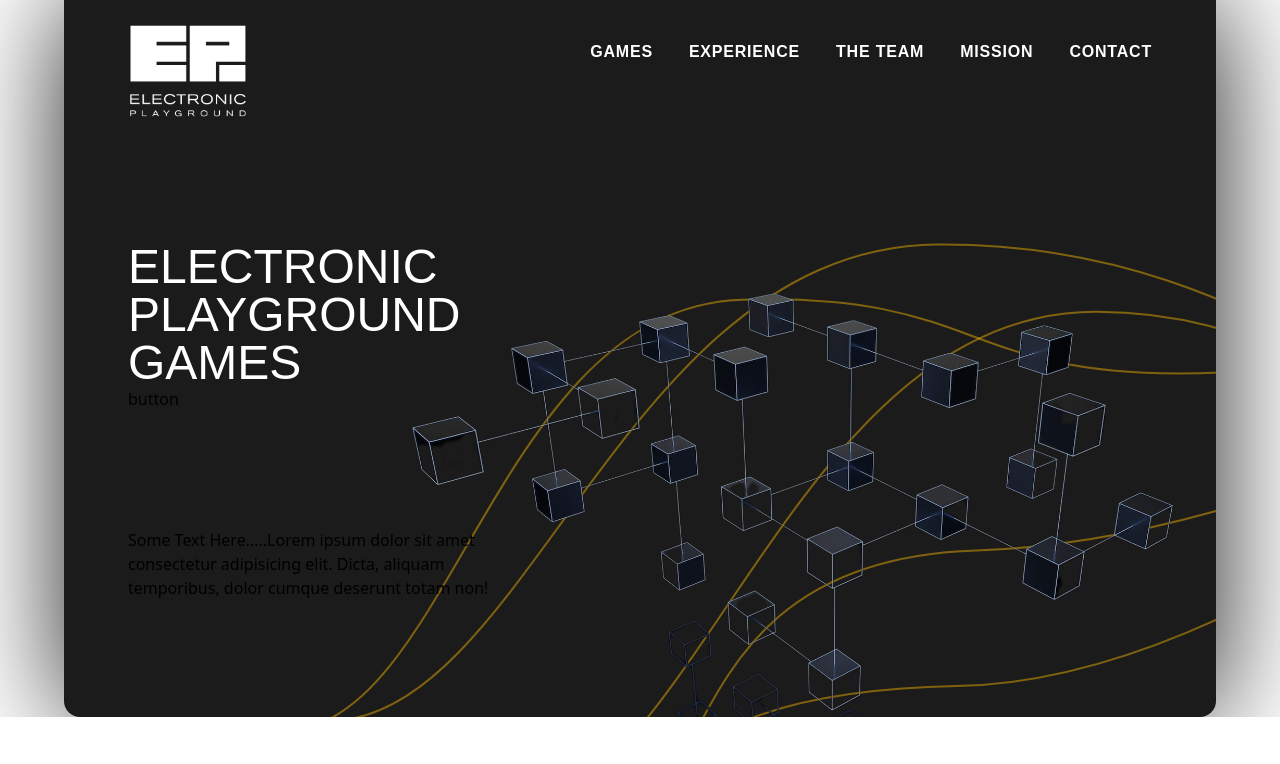
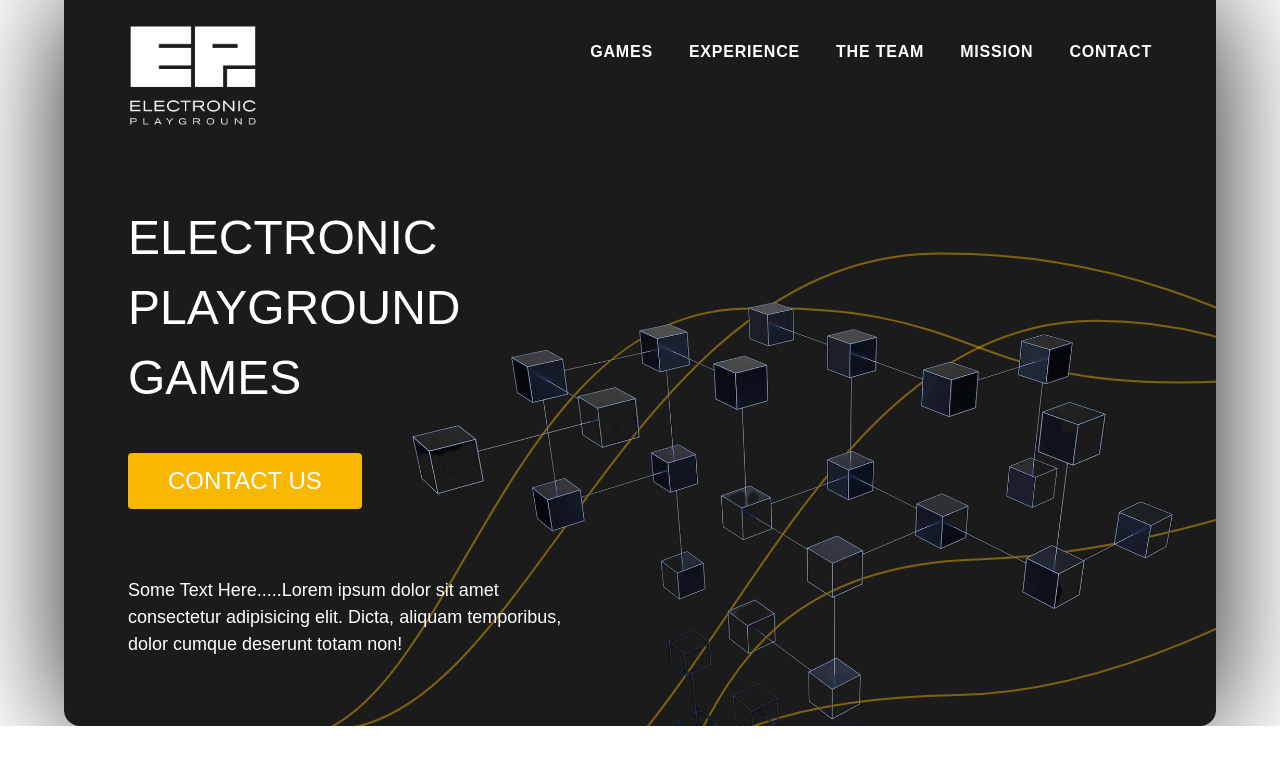
Before and after one commit to Electronic-Playground/website, a React (Vite) app: page / in a window 1280 px wide. Shown: the top 764 px of the page. Built offline with nearby package versions, Linux system fonts and the light colour scheme.

Commit message:
finished Home section

```diff
--- a/src/components/Button.jsx
+++ b/src/components/Button.jsx
@@ -2,7 +2,7 @@
 
 const Button = ({children}) => (
 
-    <div>button</div>
+    <button className="bg-primary px-10 py-3 mt-10 rounded text-white text-2xl font-akzidenz hover:border-white hover:border hover:text-bg-main-color hover:opacity-70">{children}</button>
 )
 
 export default Button;
--- a/src/components/Home.jsx
+++ b/src/components/Home.jsx
@@ -3,16 +3,16 @@
 
 const Home = () =>  (
     <section id="home" className="flex  relative bg-home-pattern px-2 md:px-16 h-[591px] max-w-[1280px] rounded-b-2xl overflow-hidden">
-      <div className="flex flex-col justify-evenly w-full ss:w-[80%] sm:w-[50%] md:w-[40%]">
+      <div className="relative z-10 flex flex-col justify-evenly w-full  xs:w-[80%] ss:w-[80%] sm:w-[55%] md:w-[45%]">
         <div>
-          <h1 className='text-5xl font-akzidenz-Bold font-[100] uppercase text-white'>electronic playground games</h1>
-          <Button>CONTACT</Button>
+          <h1 className='text-5xl font-akzidenz-LgExt font-[300] uppercase text-white leading-[70px]'>electronic playground games</h1>
+          <Button>CONTACT US</Button>
         </div>
         <div>
-          <p>Some Text Here.....Lorem ipsum dolor sit amet consectetur adipisicing elit. Dicta, aliquam temporibus, dolor cumque deserunt totam non!</p>
+          <p className="text-[18px] text-white font-akzidenz-LgExt">Some Text Here.....Lorem ipsum dolor sit amet consectetur adipisicing elit. Dicta, aliquam temporibus, dolor cumque deserunt totam non!</p>
         </div>
       </div>
-      <div className='absolute -bottom-16 -right-28 hidden md:block'>
+      <div className='absolute z-0 -bottom-16 -right-28 hidden md:block'>
         <img src="../../assets/Fillers/BlokedChain-removedBg.png" alt="blockChain" className='w-[1000px]'/>
       </div>
 
--- a/src/components/Navbar.jsx
+++ b/src/components/Navbar.jsx
@@ -7,7 +7,7 @@
             <img
                 src="../assets/Logos/EP-Logo-March-2023-03.png"
                 alt="EP Navbar Logo"
-                className="h-auto w-[120px]"
+                className="h-auto w-[130px]"
             />
         </div>
 
--- a/src/index.css
+++ b/src/index.css
@@ -9,13 +9,19 @@
 
 
 @font-face {
-  font-family: 'akzidenzRegular';
+  font-family: 'akzidenz';
   src: url('../public/assets/Fonts/AkzidenzGroteskPro-Regular.otf');
   src: url('../public/assets/Fonts/AkzidenzGroteskPro-Ext.otf');
   src: url('../public/assets/Fonts/AkzidenzGroteskPro-Md.otf');
   src: url('../public/assets/Fonts/AkzidenzGroteskPro-MdEx.otf');
   src: url('../public/assets/Fonts/AkzidenzGroteskPro-BoldEx.otf');
   src: url('../public/assets/Fonts/AkzidenzGroteskPro-Bold.ttf');
+
+}
+
+@font-face {
+  font-family: 'akzidenz-LgExt';
+  src: url('../public/assets/Fonts/AkzidenzGroteskPro-LightEx.ttf');
 }
 
 
--- a/tailwind.config.js
+++ b/tailwind.config.js
@@ -17,6 +17,7 @@
             'akzidenz-MdExt': ["'AkzidenzGroteskPro MdEx'", 'sans-serif'],
             'akzidenz-BoldEx': ["'AkzidenzGroteskPro BoldEx'", 'sans-serif'],
             'akzidenz-Bold': ["'AkzidenzGroteskPro Bold'", 'sans-serif'],
+            'akzidenz-LgExt': ["'AkzidenzGroteskPro LightEx'", 'sans-serif'],
           }
         },
         screens: {
```
Also changed, not shown: public/assets/Fonts/AkzidenzGroteskPro-LightEx.ttf (added).
